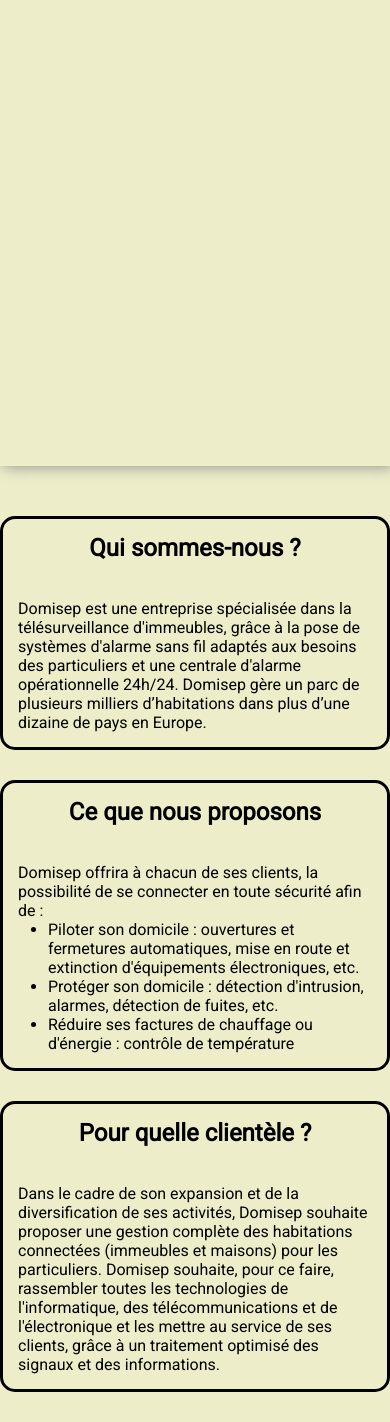
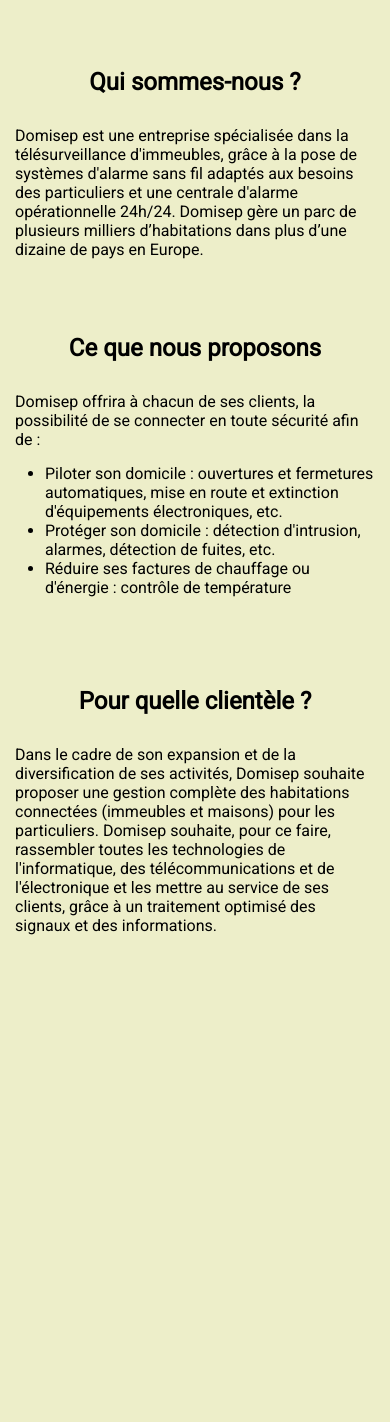
Before and after one commit to terencecode/ITH, a PHP site: page /ITH/ in a window 390 px wide. Shown: the part 351-1773 px from the top of the page. After the commit the page ends 1286 px from the top, so only its background shows below. Run offline with PHP 8.4, Linux system fonts and the light colour scheme; some libraries are stand-ins or nearby versions.

Commit message:
Page d'accueil ok

```diff
--- a/app/Vues/vueAccueil.php
+++ b/app/Vues/vueAccueil.php
@@ -40,19 +40,21 @@
 
 <?php else: ?>
     <div id="body">
-        <div class="row pub">
-            <div id="background-image" class="col-xs-12 col-sm-12 col-md-12 col-lg-12"></div>
+        <div class="row">
+            <div id="pub" class="col-xs-12 col-sm-12 col-md-12 col-lg-12" >
+                <img class="img_1" src="public/images/pexels-photo-186078.jpeg">
             </div>
-        <div id="col-sm" class="row topspace">
-            <div id="espace" class="col-xs-hide col-sm-hide col-md-1 col-lg-1"></div>
-            <div id="form-container" class="col-xs-12 col-sm-12 col-md-3 col-lg-3 ">
+    </div>
+        <div id="row_1" class="row topspace">
+            <div class="col-xs-hide col-sm-hide col-md-1 col-lg-1"></div>
+            <div class="col-xs-12 col-sm-12 col-md-3 col-lg-3 content">
                 <h2>Qui sommes-nous ?</h2>
-                Domisep est une entreprise spécialisée dans la télésurveillance d'immeubles, grâce à la pose de systèmes d'alarme sans fil adaptés aux besoins des particuliers et une centrale d'alarme opérationnelle 24h/24. Domisep gère un parc de plusieurs milliers d’habitations dans plus d’une dizaine de pays en Europe.
+                <p>Domisep est une entreprise spécialisée dans la télésurveillance d'immeubles, grâce à la pose de systèmes d'alarme sans fil adaptés aux besoins des particuliers et une centrale d'alarme opérationnelle 24h/24. Domisep gère un parc de plusieurs milliers d’habitations dans plus d’une dizaine de pays en Europe.</p>
             </div>
-            <div id="espace" class="col-xs-hide col-sm-hide col-md-0 col-lg-0"></div>
-            <div id="form-container" class="col-xs- col-sm-12 col-md-4 col-lg-4">
+            <div class="col-xs-hide col-sm-hide col-md-0 col-lg-0"></div>
+            <div class="col-xs- col-sm-12 col-md-4 col-lg-4 content">
                 <h2>Ce que nous proposons</h2>
-                Domisep offrira à chacun de ses clients, la possibilité de se connecter en toute sécurité afin de :<br>
+                <p>Domisep offrira à chacun de ses clients, la possibilité de se connecter en toute sécurité afin de :<br/>
                     <ul class="pres">
                         <li>
                             Piloter son domicile : ouvertures et fermetures automatiques, mise en route et extinction d'équipements électroniques, etc.
@@ -64,13 +66,14 @@
                             Réduire ses factures de chauffage ou d'énergie : contrôle de température
                         </li>
                     </ul>
+                </p>
             </div>
-            <div id="espace" class="col-xs-hide col-sm-hide col-md-0 col-lg-0"></div>
-            <div id="form-container" class="col-xs-12 col-sm-12 col-md-3 col-lg-3">
+            <div class="col-xs-hide col-sm-hide col-md-0 col-lg-0"></div>
+            <div class="col-xs-12 col-sm-12 col-md-3 col-lg-3 content">
                 <h2>Pour quelle clientèle ?</h2>
-                Dans le cadre de son expansion et de la diversification de ses activités, Domisep souhaite proposer une gestion complète des habitations connectées (immeubles et maisons) pour les particuliers. Domisep souhaite, pour ce faire, rassembler toutes les technologies de l'informatique, des télécommunications et de l'électronique et les mettre au service de ses clients, grâce à un traitement optimisé des signaux et des informations.
+                <p>Dans le cadre de son expansion et de la diversification de ses activités, Domisep souhaite proposer une gestion complète des habitations connectées (immeubles et maisons) pour les particuliers. Domisep souhaite, pour ce faire, rassembler toutes les technologies de l'informatique, des télécommunications et de l'électronique et les mettre au service de ses clients, grâce à un traitement optimisé des signaux et des informations.</p>
             </div>
-            <div id="espace" class="col-xs-hide col-sm-hide col-md-1 col-lg-1"></div>
+            <div class="col-xs-hide col-sm-hide col-md-1 col-lg-1"></div>
         </div>
     </div>
 
--- a/public/css/Accueil.css
+++ b/public/css/Accueil.css
@@ -1,24 +1,25 @@
 
-#body #background-image {
-    background: url("../../public/images/Accueil.jpg") no-repeat;
-    background-size: 100%;
-    padding: 0;
-    box-shadow: 3px 0px 15px #888888;
+.fond{
+    width: auto;
 }
 
 @media (max-width: 768px) {
-    [id*="col-sm"]{
-        display: block}
+    [id*="row_1"]{
+        display: block;
+    padding-top: 0}
 }
-
-#form-container{
+.img_1{
+    width: 100%;
+}
+/*.content{
     border:solid;
     border-radius: 15px;
     border-color: black;
-}
+}*/
 h2{
-    height: 65px;
+    height: auto;
     text-align: center;
+    padding-bottom: 15px;
 }
 
 .topspace{
@@ -29,14 +30,16 @@ h2{
 }
 
 
-.pub{
-    height: 90vh;
+#pub{
+    height: auto;
+    padding: 0;
 }
 
 p{
     padding-top: 15px;
     padding-bottom: 15px;
 }
+
 .link-button{
     background-color: white;
 
```
Lines whose indentation alone changed are shown as unchanged.
